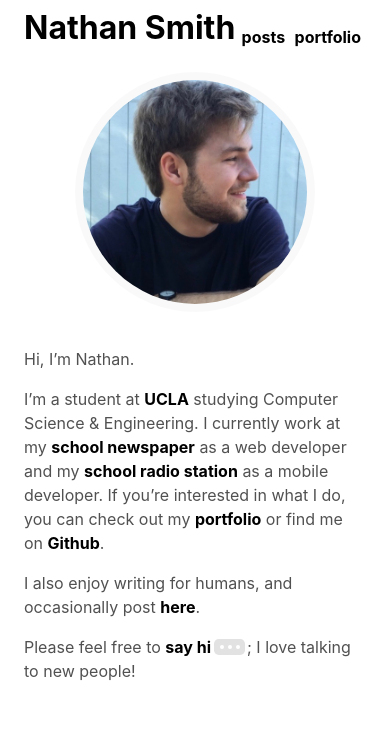
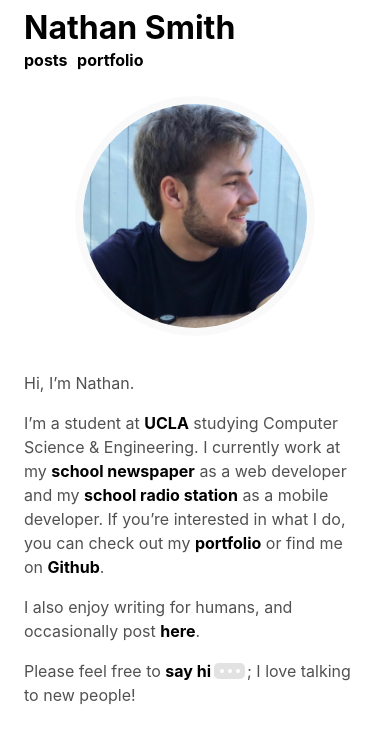
Before and after one commit to nathanmsmith/nathansmith.io, a Jekyll site: the page built from index.md, in a window 390 px wide. Shown: the top 743 px of the page. Built offline with Jekyll 4.4.1, drawn with Linux system fonts in a browser that asks for light colours; nearby versions of some CDN libraries; comment, search, counter and statistics services are not loaded.

Commit message:
Better nav styling on large phones

```diff
--- a/_sass/_masthead.scss
+++ b/_sass/_masthead.scss
@@ -22,7 +22,7 @@
     display: inline-block;
     float: right;
 
-    @include media('<=phone') {
+    @include media('<=large-phone') {
       margin-top: 0;
       display: inherit;
       float: inherit;
--- a/_sass/lib/_include-media.scss
+++ b/_sass/lib/_include-media.scss
@@ -33,6 +33,7 @@
 ///
 $breakpoints: (
   'phone': 320px,
+  'large-phone': 415px,
   'tablet': 768px,
   'desktop': 1024px
 ) !default;
```
